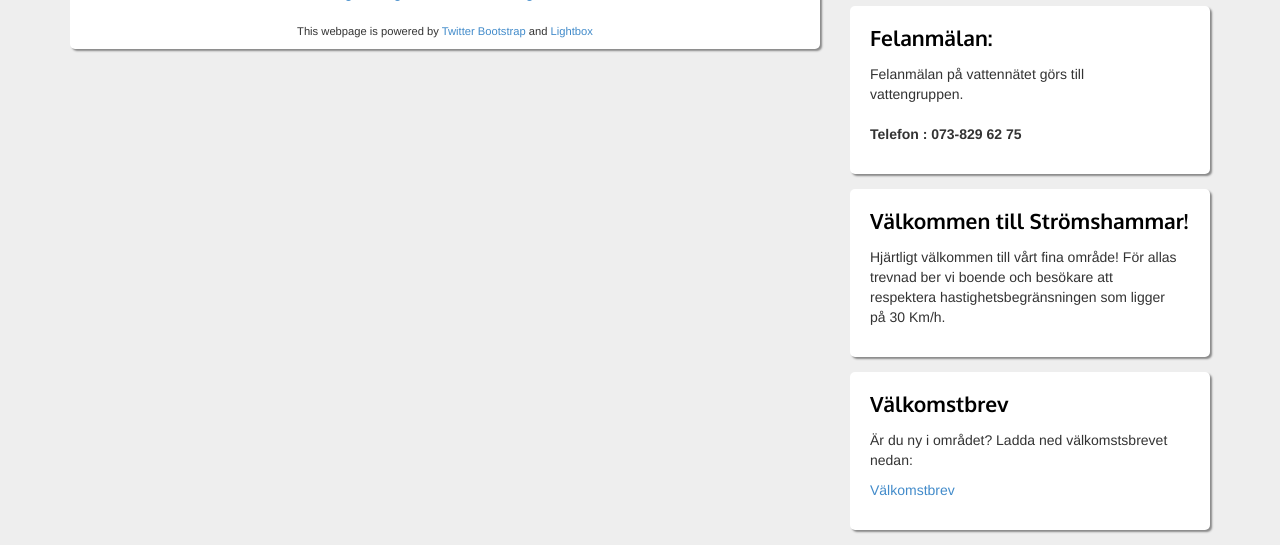
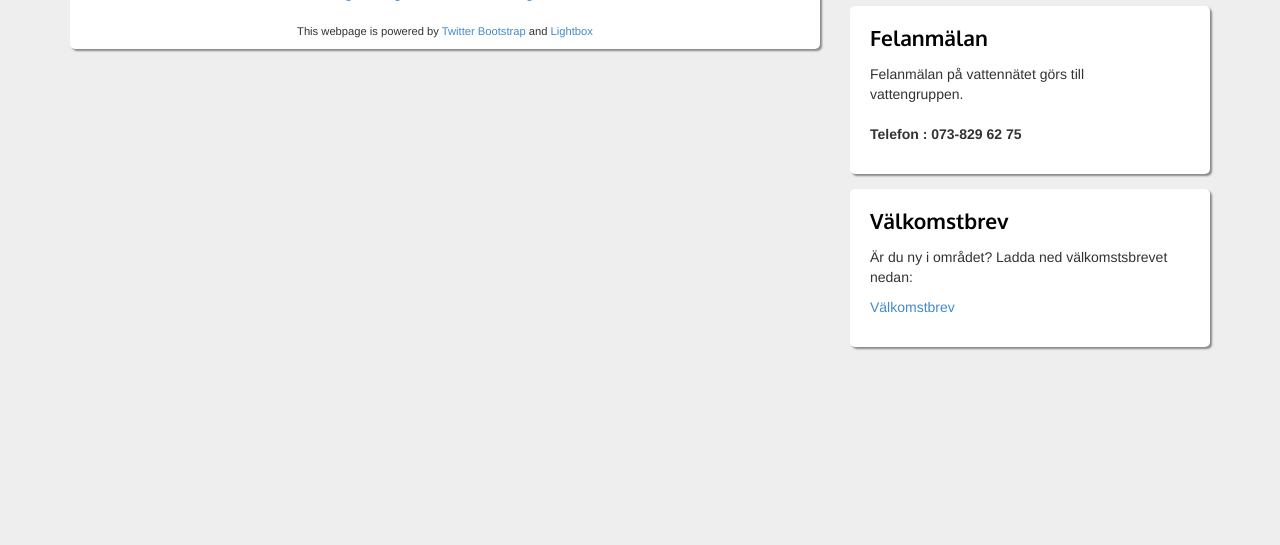
Before and after one commit to Gorgel/pyhammar, a Django app: template static/templates/index.html in a window 1280 px wide. Shown: the part 412-957 px from the top of the page. After the commit the page ends 762 px from the top, so only its background shows below. Run offline with Django 3.2, Linux system fonts and the light colour scheme; the template is opened without the code that fills it, so the values that code supplies are empty; parts of the project's set-up code (start-up, migrations or seed data) failed here and were passed over; some libraries are stand-ins or nearby versions.

Commit message:
ändrade fontstorlek

```diff
--- a/static/static/css/body.css
+++ b/static/static/css/body.css
@@ -7,7 +7,7 @@ src: url(../fonts/Oxygen-Bold.ttf) format("opentype");
 @font-face
 {
 font-family: SourceSansPro;
-src: url(../fonts/SourceSansPro-Light.ttf) format("opentype");
+src: url(../fonts/SourceSansPro-regular.ttf) format("opentype");
 }
 
 h1 {
--- a/static/static/css/newsFeed.css
+++ b/static/static/css/newsFeed.css
@@ -27,6 +27,8 @@ font-size: 2em;
 
 .newsItem p {
 color:black;
+font-family: 'SourceSansPro';
+font-size: 1.1em;
 
 }
 
--- a/static/templates/index.html
+++ b/static/templates/index.html
@@ -64,25 +64,10 @@
 
                         <!-- sidoartikel -->
                         <div class="sideBarItem">
-                            <h2>Felanmälan:</h2>
+                            <h2>Felanmälan</h2>
                             <p>Felanmälan på vattennätet görs till vattengruppen.  <br><br>
                             <b>Telefon : 073-829 62 75</b></p>
                         </div>
-
-                        <!-- sidoartikel -->
-                       <!-- <div class="sideBarItem">
-                            <h2>Gästboken.</h2>
-                            <p>Skriv gärna nått i <a href="http://www.gastbok.nu/gb/42045/">gästboken!</a></p>
-                        </div> -->
-                        <!-- sidoartikel slut -->
-
-                        <!-- sidoartikel -->
-                        <div class="sideBarItem">
-                            <h2>Välkommen till Strömshammar!</h2>
-                            <p>Hjärtligt välkommen  till vårt fina område! För allas trevnad ber vi boende och besökare att
-                                respektera hastighetsbegränsningen som ligger på 30 Km/h.</p>
-                        </div>
-                        <!-- sidoartikel slut-->
 
                         <!-- sidoartikel -->
                         <div class="sideBarItem">
```
